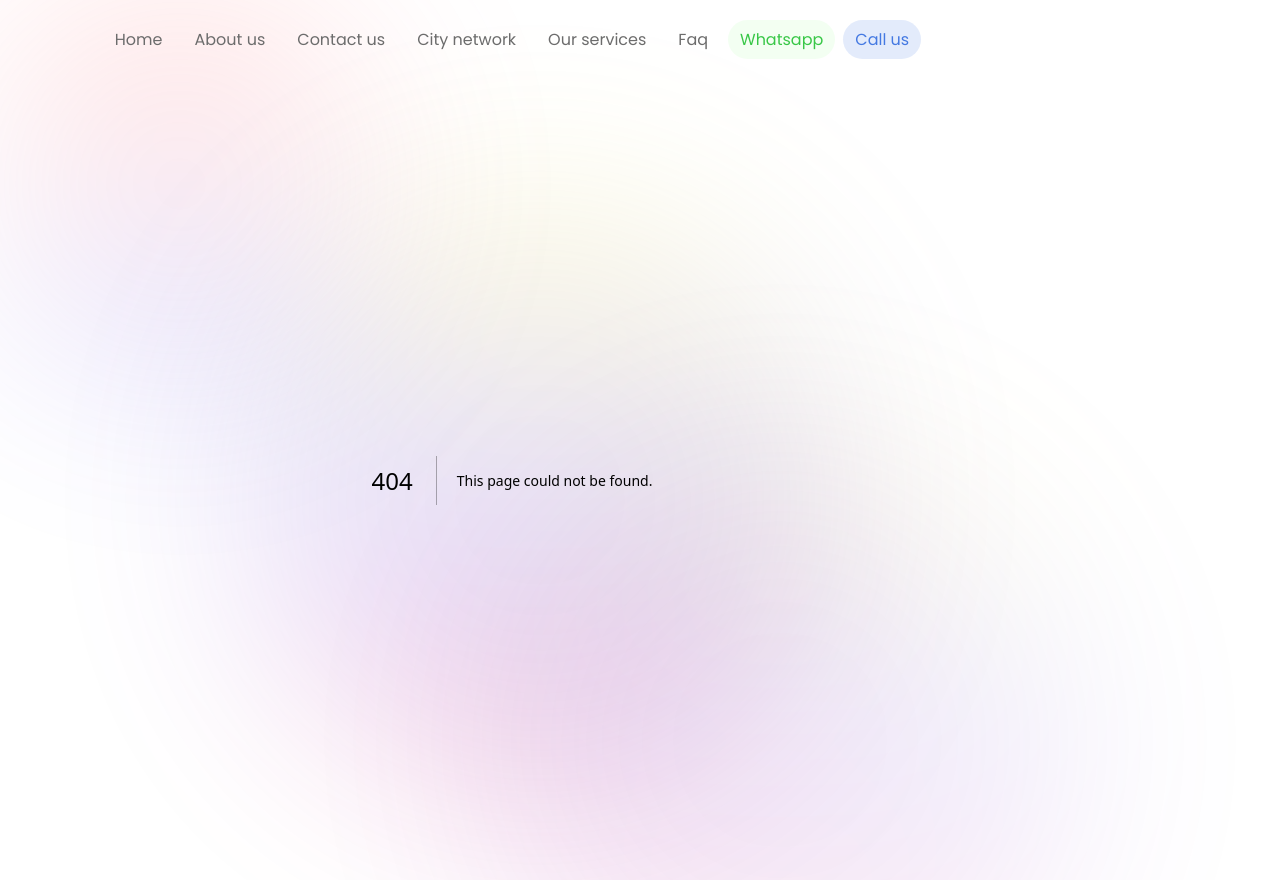
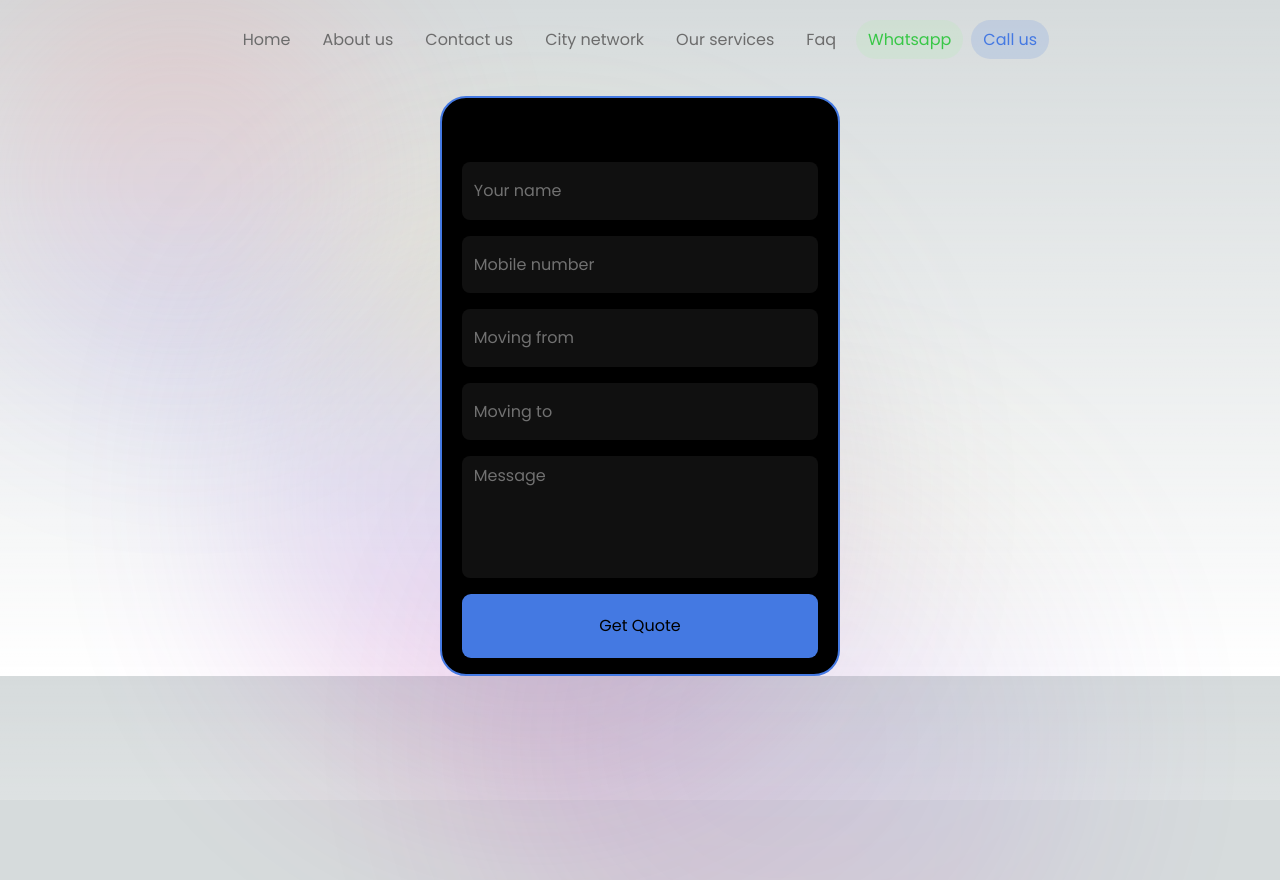
Before and after one commit to seumith/asrlogistic, a Next.js app: page /components/quote in a window 1280 px wide. Before the commit this address had no page. After the commit the page ends 800 px from the top, so only its background shows below. Built offline with nearby package versions, Linux system fonts and the light colour scheme.

Commit message:
typo fixes

```diff
--- a/src/app/components/qoute/page.js
+++ b/src/app/components/quote/page.js
@@ -1,6 +1,6 @@
 "use client"
 import styles from "./qoute.module.css"
-const QouteForm = () => {
+const QuoteForm = () => {
   return (
     <div className="w-[95%] m-auto sm:w-[25rem] min-h-max pb-[1rem] mt-[3rem] rounded-[26px] sm:mt-[1rem] border-[2px] border-primary-blue flex flex-col items-center bg-[rgb(0,0,0)]">
         <h3 className="text-2xl w-[100%] text-center mt-4">Get free moving estimate</h3>
@@ -10,10 +10,10 @@ const QouteForm = () => {
         <input type="text" required placeholder="Moving from" className={`w-[90%] pr-2 pl-3 rounded-[8px] bg-box-color-dark h-[3.6rem] mt-4 input-field ${styles["input-field"]}`}/>
         <input type="text" required placeholder="Moving to" className={`w-[90%] pr-2 pl-3 rounded-[8px] bg-box-color-dark h-[3.6rem] mt-4 input-field ${styles["input-field"]}`}/>
         <textarea type="text" required minLength="10" placeholder="Message" className={`w-[90%] pl-3 rounded-[8px] bg-box-color-dark h-[7.6rem] pt-2 pr-2 mt-4 input-field ${styles["input-field"]} ${styles["input-field-area"]}`}/>
-        <button className="w-[90%] bg-primary-blue h-[4rem] rounded-[9px] mt-4">Get Qoute</button>
+        <button className="w-[90%] bg-primary-blue h-[4rem] rounded-[9px] mt-4">Get Quote</button>
         </form>
     </div>
   )
 }
 
-export default QouteForm
+export default QuoteForm
--- a/src/app/page.js
+++ b/src/app/page.js
@@ -1,5 +1,5 @@
 "use client"
-import QouteForm from "./components/qoute/page"
+import QuoteForm from "./components/quote/page"
 import SecondaryBtn from "./components/buttons/secondary-btn"
 import makesUsBestData from "./data/whywebest"
 import OurServiceSection from "./components/ourservices/ourServiceSection"
@@ -32,7 +32,7 @@ const Main = () => {
         </div>
       </div>
       <motion.div animate={{y : [50,0],opacity : [0,1]}} transition={{ease : "easeOut" , duration : 1}} className="opacity-0">
-        <QouteForm/>
+        <QuoteForm/>
       </motion.div>
     </section>
     <section className="about-section pl-2 lg:pl-0">
--- a/src/app/quote-form/page.js
+++ b/src/app/quote-form/page.js
@@ -1,5 +1,5 @@
 import SecondaryBtn from "../components/buttons/secondary-btn";
-import QouteForm from "../components/qoute/page";
+import QouteForm from "../components/quote/page";
 const page = () => {
     return (
         <>
```
Also changed, not shown: src/app/components/quote/qoute.module.css (renamed from src/app/components/qoute/qoute.module.css).
